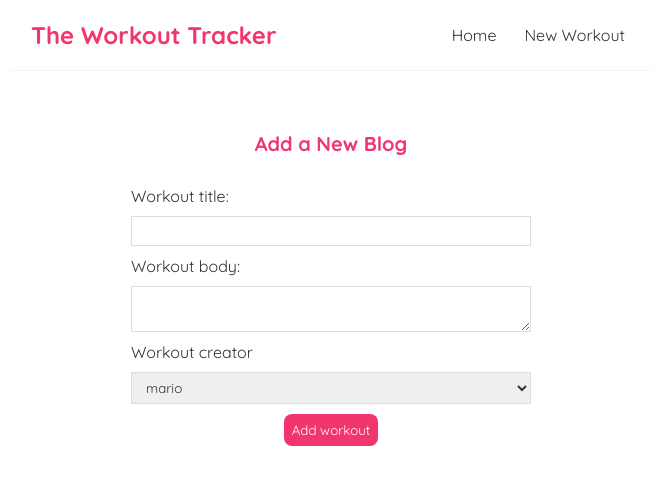
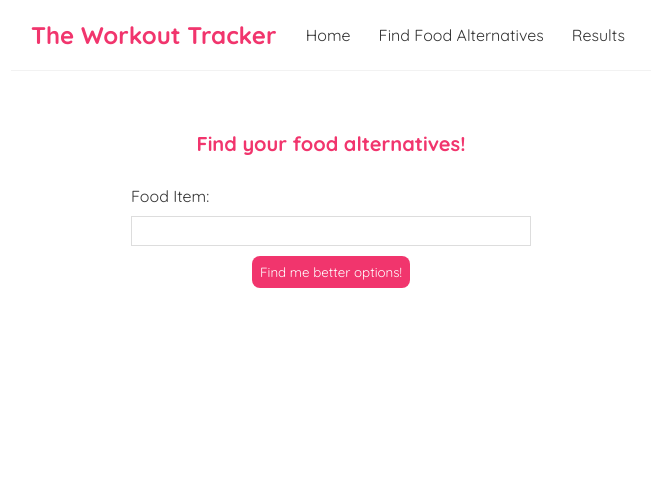
Before and after one commit to Donovan55/foodAlternativeApp, a React (Create React App) app: page /create in a window 1280 px wide. Shown: the top 484 px of the page, without its empty margins (309-965 px from the left). Built offline with nearby package versions, Linux system fonts and the light colour scheme.

Commit message:
initial commit

```diff
--- a/package.json
+++ b/package.json
@@ -6,10 +6,11 @@
     "@testing-library/jest-dom": "^5.16.5",
     "@testing-library/react": "^13.4.0",
     "@testing-library/user-event": "^13.5.0",
+    "node-fetch": "^3.3.1",
     "react": "^18.2.0",
     "react-dom": "^18.2.0",
     "react-router-dom": "^5.3.4",
-    "react-scripts": "5.0.1",
+    "react-scripts": "^5.0.1",
     "web-vitals": "^2.1.4"
   },
   "scripts": {
--- a/src/App.js
+++ b/src/App.js
@@ -4,7 +4,7 @@ import Navbar from './Navbar';
 import Home from './Home';
 import {BrowserRouter as Router, Route, Switch} from 'react-router-dom';
 import Create from './Create';
-import WorkoutDetails from './WorkoutDetails';
+import FoodDetails from './FoodDetails';
 import NotFound from './NotFound';
 
 
@@ -22,8 +22,8 @@ function App() {
           <Route path="/create">
             <Create />
           </Route>
-          <Route path="/workouts/:id">
-            <WorkoutDetails />
+          <Route path="/foods/:id">
+            <FoodDetails />
           </Route>
           <Route path="*">
             <NotFound />
--- a/src/Create.js
+++ b/src/Create.js
@@ -1,63 +1,118 @@
-import {useState} from 'react';
+import {useState, useEffect} from 'react';
 import {useHistory} from 'react-router-dom';
+//import GetFood from './GetFood.mjs';
 
 const Create = () => {
     const [title, setTitle] = useState('');
     const [body, setBody] = useState('');
     const [creator, setCreator] = useState('mario');
     const [isPending, setIsPending] = useState(false);
+    const [isSubmitted, setIsSubmitted] = useState(false);
+    const [nutrition, setNutrition] = useState(<h2></h2>);
     const history = useHistory();
+
+    var resultsMap2 = new Map()
+    const mapIter = resultsMap2.keys();
+
+    const handleFoodSearch = async (query) => {
+        const params = {
+            api_key: 'adGOkaniwDcX5OGdQwBKtAG4NnaCknGEsJrpcCX5',
+            //query: 'cheddar cheese',
+            //dataType: ["Survery (FNDDS)"],
+            pagesize: 5,
+        }
+        const api_url = `https://api.nal.usda.gov/fdc/v1/foods/search?query=${encodeURIComponent(query)}&pageSize=${encodeURIComponent(params.pagesize)}&api_key=${encodeURIComponent(params.api_key)}`
+        async function getData() {
+            return fetch(api_url)
+            .then(response => response.json())
+        }
+        //getData().then(data => console.log(data.foods[0].brandOwner + " : " + data.foods[0].description + "\n"));
+        var info = await getData().then(data => {return (data).foods});
+        var nutritionInfo = await getData().then(data => {return (data).foods} )
+
+        var resultsMap = new Map();
+        console.log("Map created");
+        for(let i = 0; i < 5; i++)
+        {
+            console.log("loop entered");
+            var nutritionDict = [];
+            var nutrients = nutritionInfo[i].foodNutrients;
+            for(let j = 0; j < 5; j++)
+            {
+                nutritionDict.push({Nutrient : nutrients[j].nutrientName, Grams :  nutrients[j].value})
+
+            }
+            resultsMap.set(info[i].brandName +', '+ info[i].description,nutritionDict)
+        }
+        resultsMap2.clear();
+        for(let i = 0; i < 5; i++)
+        {
+            var nutritionDict = {}
+            var nutrients = nutritionInfo[i].foodNutrients
+            for(let j = 0; j < 10; j++)
+            {
+                var nutrient;
+                var value;
+                nutrient = ((nutrients[j].nutrientName).split(' ')[0]).split(',')[0]
+                value = nutrients[j].value
+                nutritionDict[nutrient] = value
+            }
+            resultsMap2.set(info[i].brandName +', '+ info[i].description,nutritionDict)
+        }
+        console.log(resultsMap2);
+
+        const mapToArray = Array.from(resultsMap2.entries());
+		//this render function is where the new array is actually printed
+		let newRender = mapToArray.map(([key, value]) =>
+			<>
+			<ul key={key}>{key}</ul>
+			{Object.entries(value).map(([type, amount]) => <li>{`${type}: ${amount}` }</li>)
+
+			}
+			</>
+        );
+        setNutrition(newRender);
+    }
+
 
     const handleSubmit = (e) => {
         e.preventDefault();
         const workout = {title, body, creator};
-
         setIsPending(true);
-
         fetch('http://localhost:8000/workouts', {
             method: 'POST',
             headers: { "Content-Type": "application/json"},
             body: JSON.stringify(workout)
-
-
         }).then(() => {
             console.log('new workout added');
             setIsPending(false);
-            history.push('/');
+            setIsSubmitted(true);
         })
-
-
     }
 
     return (
         <div className="create">
-            <h2>Add a New Blog</h2>
+            <h2>Find your food alternatives!</h2>
             <form onSubmit={handleSubmit}>
-                <label>Workout title:</label>
+                <label>Food Item:</label>
                 <input
                     type = "text"
                     required
                     value = {title}
                     onChange={(e) => setTitle(e.target.value)}
                 />
-                <label>Workout body:</label>
-                <textarea
-                    required
-                    value = {body}
-                    onChange={(e) => setBody(e.target.value)}
-                ></textarea>
-                <label>Workout creator</label>
-                <select
-                    value = {creator}
-                    onChange={(e) => setCreator(e.target.value)}
-                >
-                    <option value="mario">mario</option>
-                    <option value="yoshi">yoshi</option>
-                </select>
-                {!isPending && <button>Add workout</button>}
-                {isPending && <button disabled>Adding workout...</button>}
+                {!isPending && <button onClick={() => handleFoodSearch(title)}>Find me better options!</button>}
+                {isPending && <button disabled>Finding better options...</button>}
+
+                {isSubmitted && <p>{title}</p>}
+
+                {nutrition}
+
+
             </form>
+
         </div>
+
      );
 }
 
--- /dev/null
+++ b/src/FoodDetails.js
@@ -0,0 +1,33 @@
+import { useHistory, useParams } from "react-router-dom";
+import useFetch from './useFetch';
+
+const FoodDetails = () => {
+    const {id} = useParams();
+    const {data : food, error, isPending } = useFetch('http://localhost:3000/foods/' + id);
+    const history = useHistory();
+
+    const handleClick = () => {
+        fetch('http://localhost:3000/foods/' + food.id, {
+            method: 'DELETE'
+        }).then(() => {
+            history.push('/');
+        })
+    }
+
+    return (
+        <div className="food-details">
+            {isPending && <div>Loading...</div>}
+            {error && <div>{error}</div>}
+            {food && (
+                <article>
+                    <h2>{food.product}</h2>
+                    <p>Created by {food.brand}</p>
+                    <div>{food.calories}</div>
+                    <button onClick={handleClick}>Delete</button>
+                </article>
+            )}
+        </div>
+     );
+}
+
+export default FoodDetails;
--- /dev/null
+++ b/src/FoodList.js
@@ -0,0 +1,19 @@
+import { Link } from "react-router-dom";
+
+const FoodList = ({foods}) => {
+    return (
+        <div className="food-list">
+            {foods.map(food => (
+                <div className="food-preview" key={food.id} >
+                    <Link to={`/foods/${food.id}`}>
+                        <h2>{food.brand} { food.product }</h2>
+                        <p>Calories: {food.calories}</p>
+                    </Link>
+
+                </div>
+      ))}
+        </div>
+     );
+}
+
+export default FoodList;
--- a/src/Home.js
+++ b/src/Home.js
@@ -1,14 +1,14 @@
-import WorkoutList from "./WorkoutList";
+import FoodList from "./FoodList";
 import useFetch from './useFetch';
 
 const Home = () => {
-    const {data : workouts, isPending, error} = useFetch('http://localhost:8000/workouts');
+    const {data : foods, isPending, error} = useFetch('http://localhost:3000/foods?_sort=calories');
 
     return (
         <div className="home">
             {error && <div>{error}</div>}
         {isPending && <div>Loading...</div>}
-        {workouts && <WorkoutList workouts={workouts} title="All Workouts!" />}
+        {foods && <FoodList foods={foods} title="All Food Searches!" />}
         {/*evals left side first, so it doesnt err on right side*/}
 
         </div>
--- a/src/Navbar.js
+++ b/src/Navbar.js
@@ -6,7 +6,8 @@ const Navbar = () => {
             <h1>The Workout Tracker</h1>
                 <div className = "links">
                     <Link to="/">Home</Link>
-                    <Link to="/create">New Workout</Link>
+                    <Link to="/create">Find Food Alternatives</Link>
+                    <Link to="/searchResults">Results</Link>
                 </div>
         </nav>
      );
--- a/src/WorkoutList.js
+++ /dev/null
@@ -1,23 +0,0 @@
-import { Link } from "react-router-dom";
-
-const WorkoutList = ({workouts, title}) => {
-
-
-
-    return (
-        <div className="workout-list">
-            <h2>{title}</h2>
-            {workouts.map(workout => (
-                <div className="workout-preview" key={workout.id} >
-                    <Link to={`/workouts/${workout.id}`}>
-                        <h2>{ workout.title }</h2>
-                        <p>Written by { workout.creator }</p>
-                    </Link>
-
-                </div>
-      ))}
-        </div>
-     );
-}
-
-export default WorkoutList;
--- a/src/index.css
+++ b/src/index.css
@@ -35,33 +35,33 @@
 }
 
 /* workout previews / list */
-.workout-preview {
+.food-preview {
   padding: 10px 16px;
   margin: 20px 0;
   border-bottom: 1px solid #fafafa;
 }
-.workout-preview:hover {
+.food-preview:hover {
   box-shadow: 1px 3px 5px rgba(0,0,0,0.1);
 }
-.workout-preview h2 {
+.food-preview h2 {
   font-size: 20px;
   color: #f1356d;
   margin-bottom: 8px;
 }
-.workout-preview a{
+.food-preview a{
   text-decoration: none;
 }
 
 /* workout details page */
-.workout-details h2 {
+.food-details h2 {
   font-size: 20px;
   color: #f1356d;
   margin-bottom: 10px;
 }
-.workout-details div {
+.food-details div {
   margin: 20px 0;
 }
-.workout-details button {
+.food-details button {
   background: #f1356d;
   color: #fff;
   border: 0;
```
Also changed, not shown: data/fooddb.json (added, +22 -0 lines), src/WorkoutDetails.js (deleted, +0 -33 lines), src/searchResults.js (added, +24 -0 lines), 2 other files (tests, documents, lock files or other folders).
